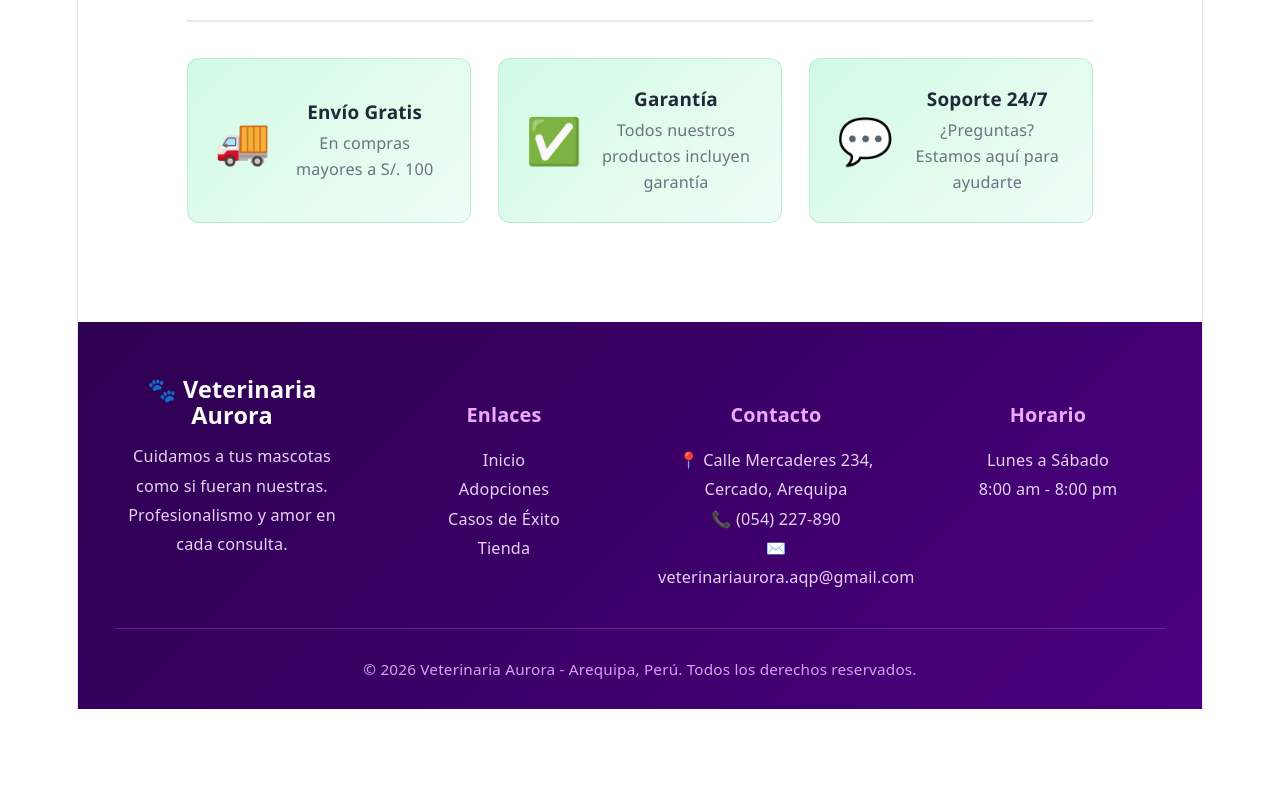
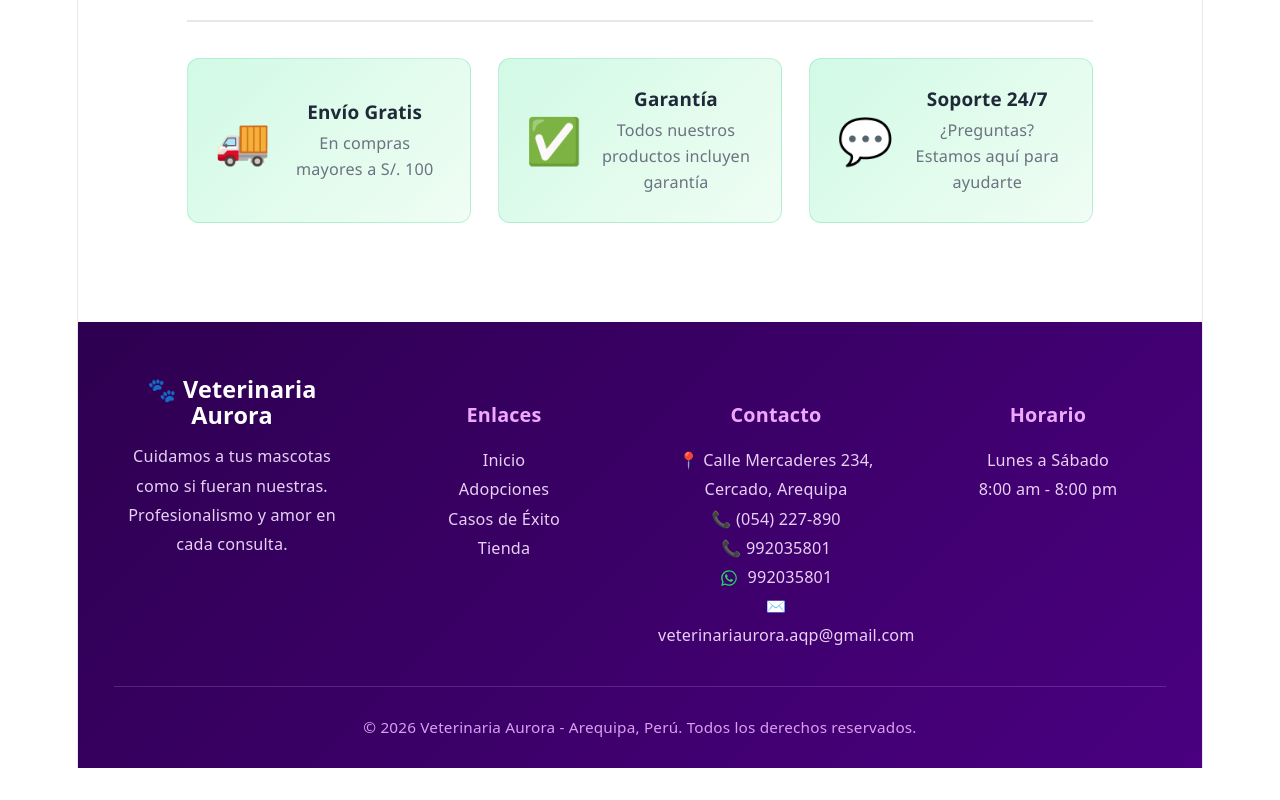
Before and after one commit to DianaLdc/daw-proyecto-final, a React (Vite) app in the folder FRONTEND/: page /tienda in a window 1280 px wide. Shown: the part 8657-9457 px from the top of the page. Before the commit the page ends 9398 px from the top, so only its background shows below. Built offline with nearby package versions, Linux system fonts and the light colour scheme.

Commit message:
subida datos

```diff
--- a/FRONTEND/src/components/Footer.jsx
+++ b/FRONTEND/src/components/Footer.jsx
@@ -22,6 +22,19 @@
           <h4>Contacto</h4>
           <p>📍 Calle Mercaderes 234, Cercado, Arequipa</p>
           <p>📞 (054) 227-890</p>
+          <p>📞 992035801</p>
+          <p style={{ display: 'flex', alignItems: 'center', justifyContent: 'center', gap: '10px' }}>
+            <svg
+              xmlns="http://www.w3.org/2000/svg"
+              viewBox="0 0 448 512"
+              width="18"
+              height="18"
+              fill="#25D366" /* El verde oficial de WhatsApp */
+            >
+              <path d="M380.9 97.1C339 55.1 283.2 32 223.9 32c-122.4 0-222 99.6-222 222 0 39.1 10.2 77.3 29.6 111L3 480l112.5-29.5c32.4 17.7 68.9 27 108.3 27 122.4 0 222-99.6 222-222 0-59.3-25.2-115-67.1-157zm-157 341.6c-33.2 0-65.7-8.9-94-25.7l-6.7-4-66.8 17.5 17.8-65.1-4.4-7c-18.5-29.4-28.2-63.3-28.2-98.2 0-101.7 82.8-184.5 184.6-184.5 49.3 0 95.6 19.2 130.4 54.1 34.8 34.9 56.2 81.2 56.1 130.5 0 101.8-84.9 184.6-186.6 184.6zm101.2-138.2c-5.5-2.8-32.8-16.2-37.9-18-5.1-1.9-8.8-2.8-12.5 2.8-3.7 5.6-14.3 18-17.6 21.8-3.2 3.7-6.5 4.2-12 1.4-32.6-16.3-54-29.1-75.5-66-5.7-9.8 5.7-9.1 16.3-30.3 1.8-3.7.9-6.9-.5-9.7-1.4-2.8-12.5-30.1-17.1-41.2-4.5-10.8-9.1-9.3-12.5-9.5-3.2-.2-6.9-.2-10.6-.2-3.7 0-9.7 1.4-14.8 6.9-5.1 5.6-19.4 19-19.4 46.3 0 27.3 19.9 53.7 22.6 57.4 2.8 3.7 39.1 59.7 94.8 83.8 35.2 15.2 49 16.5 66.6 13.9 10.7-1.6 32.8-13.4 37.4-26.4 4.6-13 4.6-24.1 3.2-26.4-1.3-2.5-5-3.9-10.5-6.6z"/>
+            </svg>
+            992035801
+          </p>
           <p>✉️ veterinariaurora.aqp@gmail.com</p>
         </div>
 
```
Also changed, not shown: 2 other files (tests, documents, lock files or other folders).
